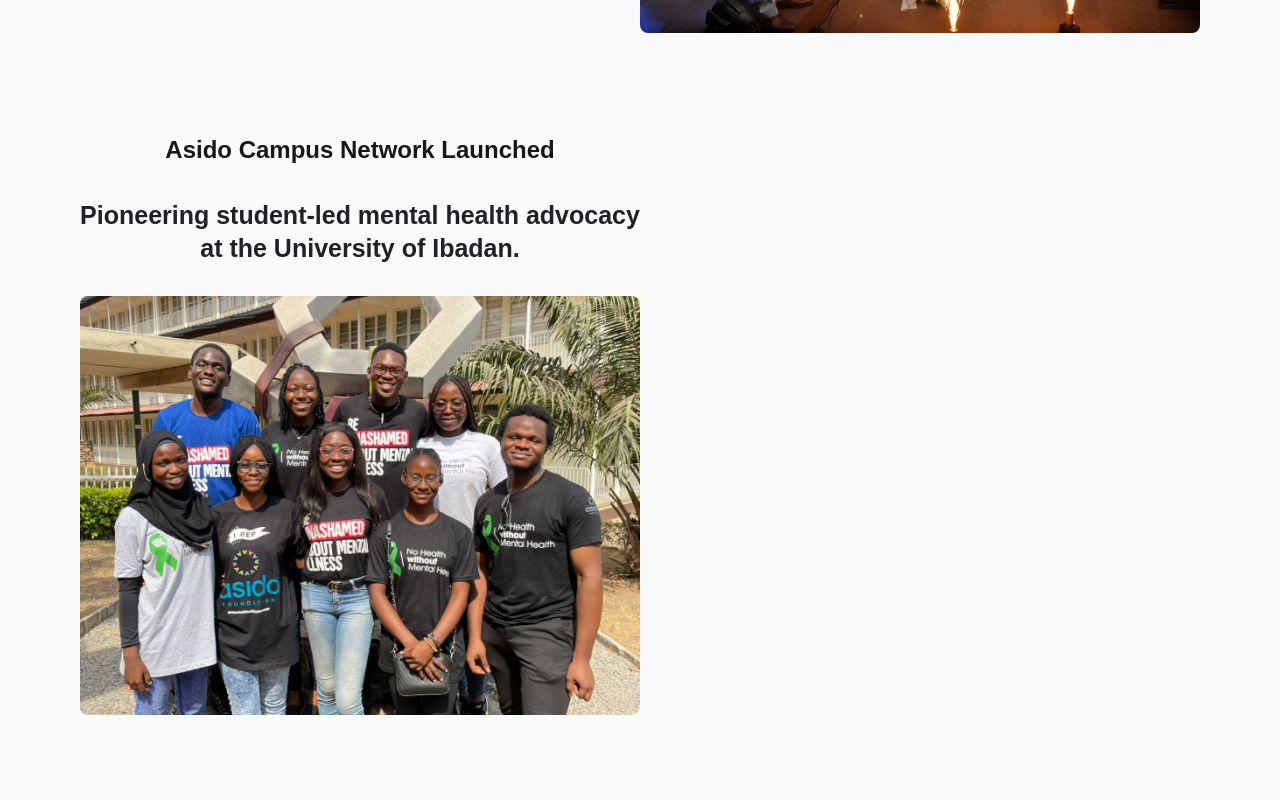
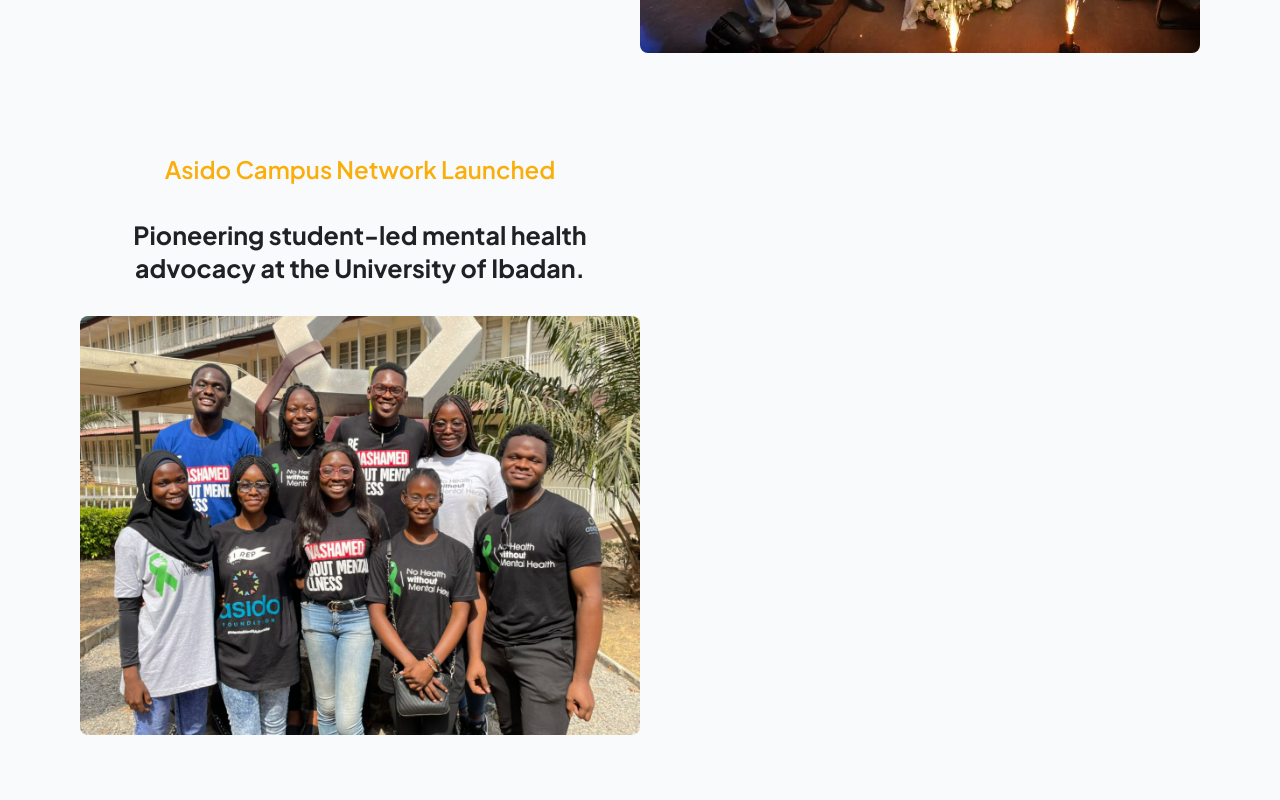
Before and after one commit to xilder/slaine_project, a Next.js app: page / in a window 1280 px wide. Shown: the part 2220-3020 px from the top of the page. Built offline with nearby package versions, Linux system fonts and the light colour scheme.

Commit message:
Fix: font change

```diff
--- a/app/globals.css
+++ b/app/globals.css
@@ -1,4 +1,5 @@
-@import "tailwindcss";
+@import url('https://fonts.googleapis.com/css2?family=Plus+Jakarta+Sans:ital,wght@0,200..800;1,200..800&display=swap');
+@import 'tailwindcss';
 
 :root {
   --background: #ffffff;
@@ -22,5 +23,5 @@
 body {
   background: var(--background);
   color: var(--foreground);
-  font-family: Arial, Helvetica, sans-serif;
+  font-family: 'Plus Jakarta Sans', sans-serif;
 }
--- a/components/Main.tsx
+++ b/components/Main.tsx
@@ -265,7 +265,7 @@ export default function Timeline() {
         mental health reforms. These range from public awareness campaigns to
         the passing of the 2021 Mental Health Act.
       </p>
-      <div className='flex flex-col w-full gap-25 - '>
+      <div className='flex flex-col w-full gap-25 mt-5'>
         {events.map((event) => (
           <TimeBlock key={event.year.value} timeBlock={event} />
         ))}
@@ -293,11 +293,12 @@ const TimeBlock = ({ timeBlock }: { timeBlock: TimelineBlock }) => {
             } lg:w-1/2`}
           >
             <motion.h4
+              style={{ color: item.colour }}
               initial={{ opacity: 0, y: 40 }}
               whileInView={{ opacity: 1, y: 0 }}
               transition={{ duration: 0.6, ease: 'easeOut' }}
               viewport={{ once: true, amount: 0.4 }}
-              className={`font-semibold text-2xl leading-[140%] text-[${item.colour}]`}
+              className={`font-semibold text-2xl leading-[140%] `}
             >
               {item.heading}
             </motion.h4>
```
